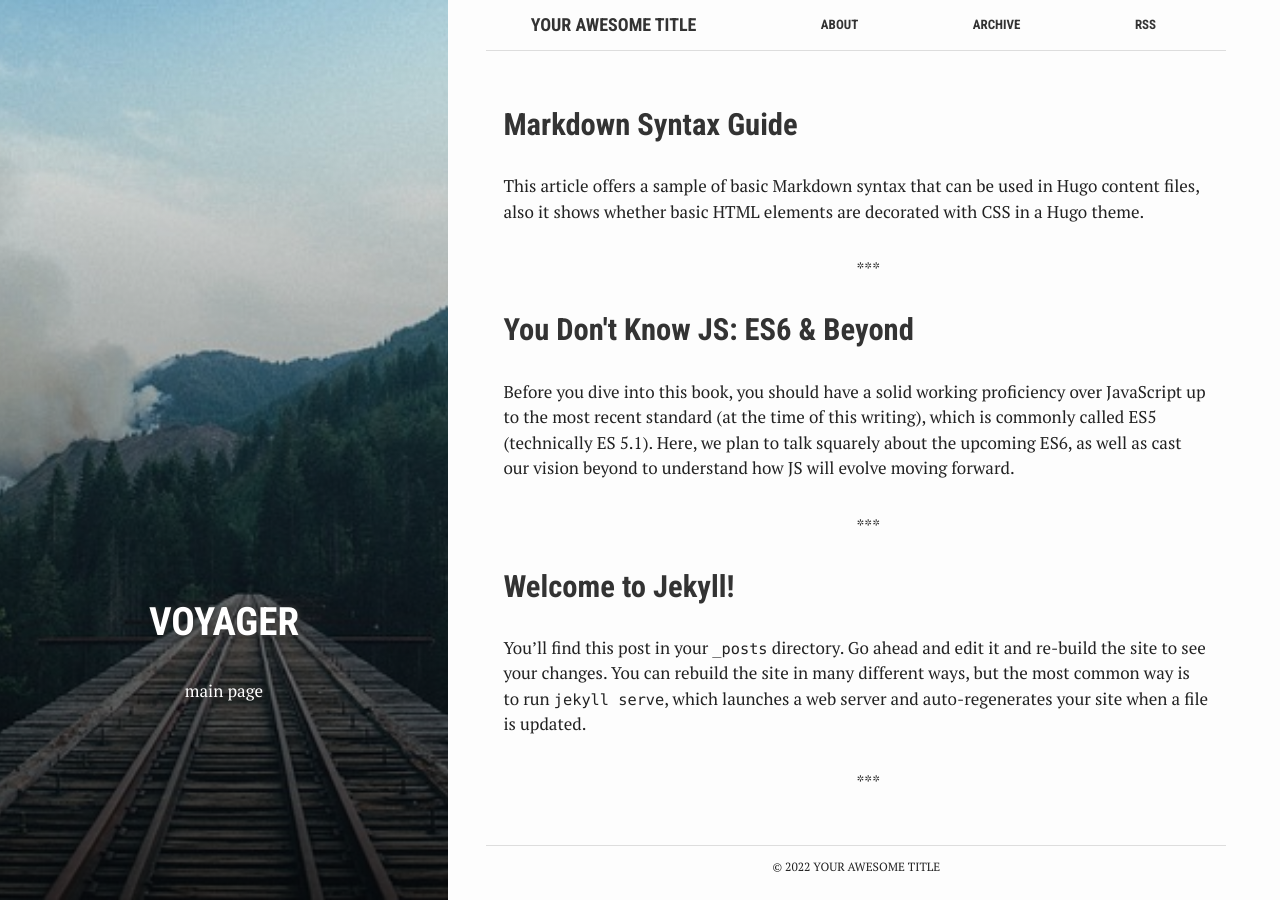
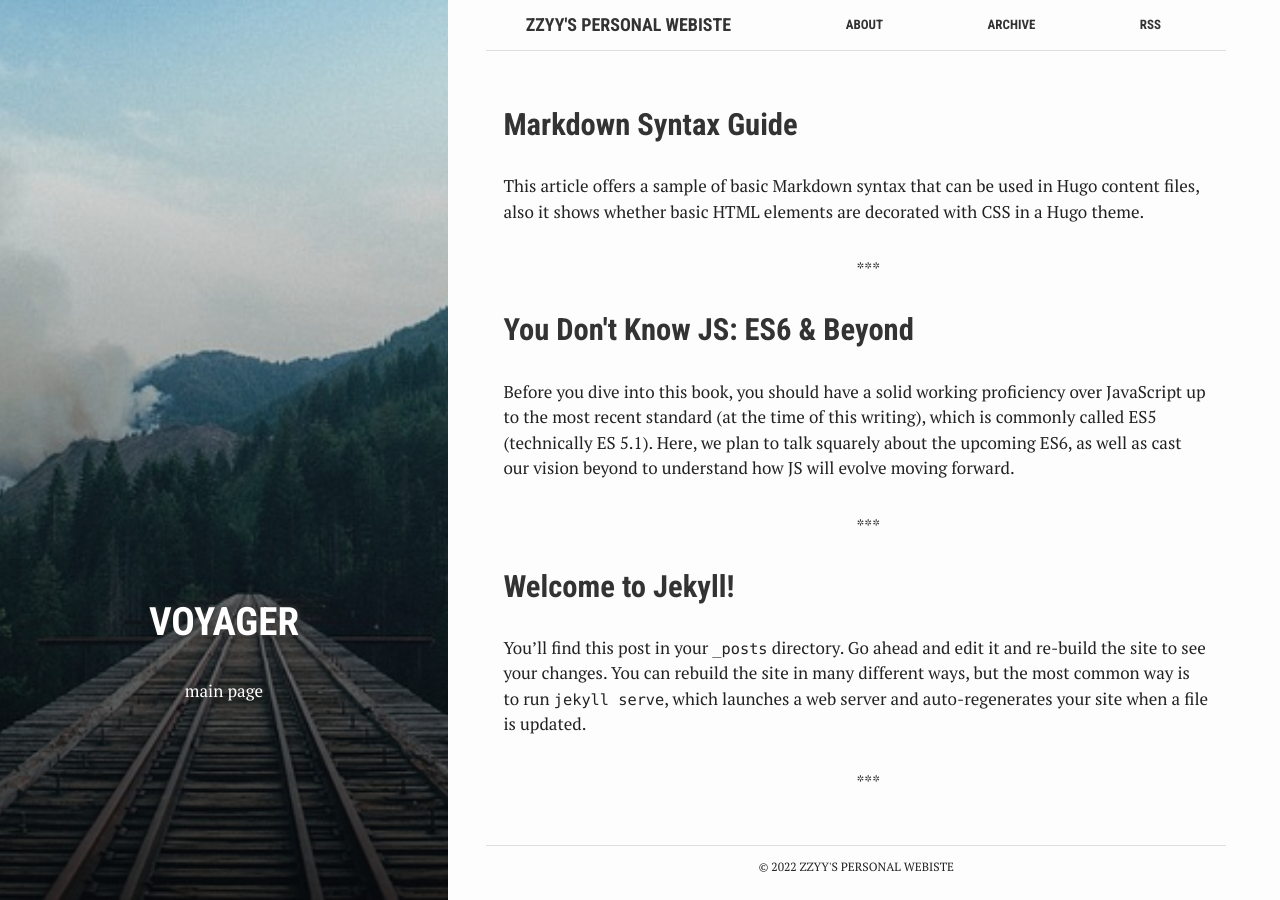
Before and after one commit to Yi-alps/Future-Refinery, a Jekyll site: the page built from index.html, in a window 1280 px wide. Built offline with Jekyll 4.4.1, drawn with Linux system fonts in a browser that asks for light colours.

Commit message:
change title

```diff
--- a/_config.yml
+++ b/_config.yml
@@ -6,8 +6,8 @@
 # 'jekyll serve'. If you change this file, please restart the server process.
 
 # Site settings
-title: Your awesome title
-email: your-email@domain.com
+title: zzyy's personal webiste
+email: yi.zhao@epfl.ch
 description: > # this means to ignore newlines until "baseurl:"
   Write an awesome description for your new site here. You can edit this
   line in _config.yml. It will appear in your document head meta (for
```
